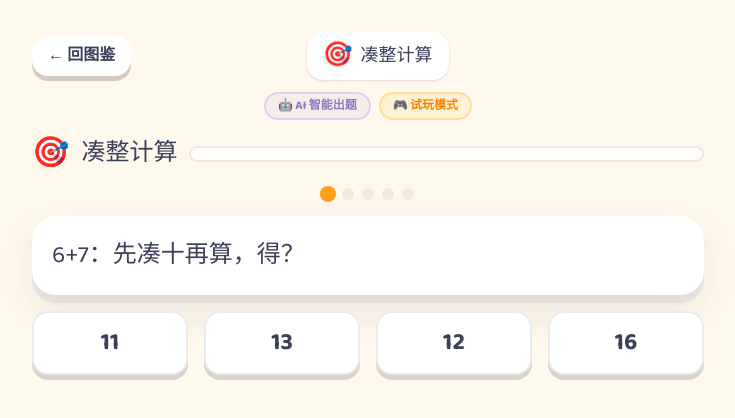
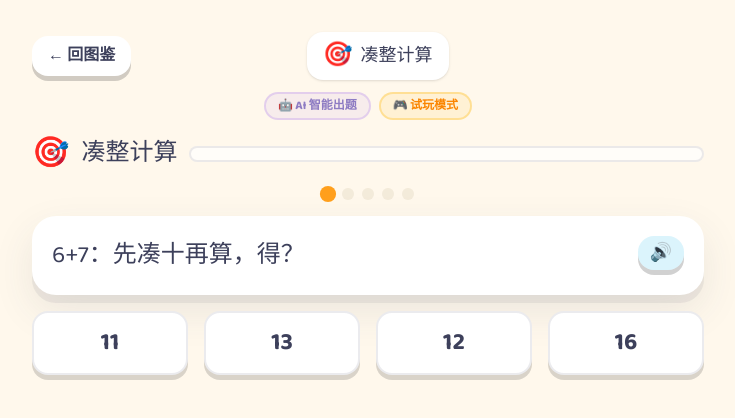
Before and after one commit to dwightlai/childMath, a React (Vite) app: page /play/calc-strategy/make-round in a window 1280 px wide. Shown: the top 418 px of the page, without its empty margins (272-1007 px from the left). Built offline with nearby package versions, Linux system fonts and the light colour scheme; a web font is replaced by a local one.

Commit message:
题目旁增加手动读题按钮，不受自动读题开关限制。

```diff
--- a/src/components/QuestionShell.jsx
+++ b/src/components/QuestionShell.jsx
@@ -2,10 +2,11 @@ import { useState, useCallback, useEffect } from 'react'
 import { motion, AnimatePresence } from 'framer-motion'
 import StarBurst from './StarBurst'
 import { playCorrect, playWrong, playStar } from '../utils/audio'
-import { speak, stopSpeak } from '../utils/speech'
+import { speak, speakNow, stopSpeak } from '../utils/speech'
 import { useSettingsStore } from '../stores/useSettingsStore'
 import { PRAISE, ENCOURAGE } from '../data/config'
 import { pick } from '../utils/helpers'
+import { playClick } from '../utils/audio'
 
 export default function QuestionShell({
   question,
@@ -92,7 +93,21 @@ export default function QuestionShell({
       )}
 
       <div className="card-sticker p-4 sm:p-5">
-        <p className="font-display text-xl sm:text-2xl leading-relaxed text-ink">{question}</p>
+        <div className="flex items-start gap-3">
+          <p className="font-display text-xl sm:text-2xl leading-relaxed text-ink flex-1 min-w-0">{question}</p>
+          <button
+            type="button"
+            aria-label="读题"
+            onClick={() => {
+              playClick()
+              speakNow(speakText || question)
+            }}
+            className="shrink-0 btn-chunky bg-sky/20 text-sky-deep px-3 py-2 text-lg leading-none"
+            title="读题"
+          >
+            🔊
+          </button>
+        </div>
       </div>
 
       <AnimatePresence>
--- a/src/utils/speech.js
+++ b/src/utils/speech.js
@@ -1,9 +1,7 @@
-// Text-to-speech using the Web Speech API (Chinese voice when available).
 import { useSettingsStore } from '../stores/useSettingsStore'
 
-export const speak = (text) => {
-  if (!useSettingsStore.getState().speechEnabled) return
-  if (!('speechSynthesis' in window)) return
+const speakRaw = (text) => {
+  if (!text || !('speechSynthesis' in window)) return
   try {
     window.speechSynthesis.cancel()
     const utter = new SpeechSynthesisUtterance(text)
@@ -17,6 +15,13 @@ export const speak = (text) => {
   } catch (e) {}
 }
 
+export const speak = (text) => {
+  if (!useSettingsStore.getState().speechEnabled) return
+  speakRaw(text)
+}
+
+export const speakNow = (text) => speakRaw(text)
+
 export const stopSpeak = () => {
   if ('speechSynthesis' in window) {
     try { window.speechSynthesis.cancel() } catch (e) {}
```
